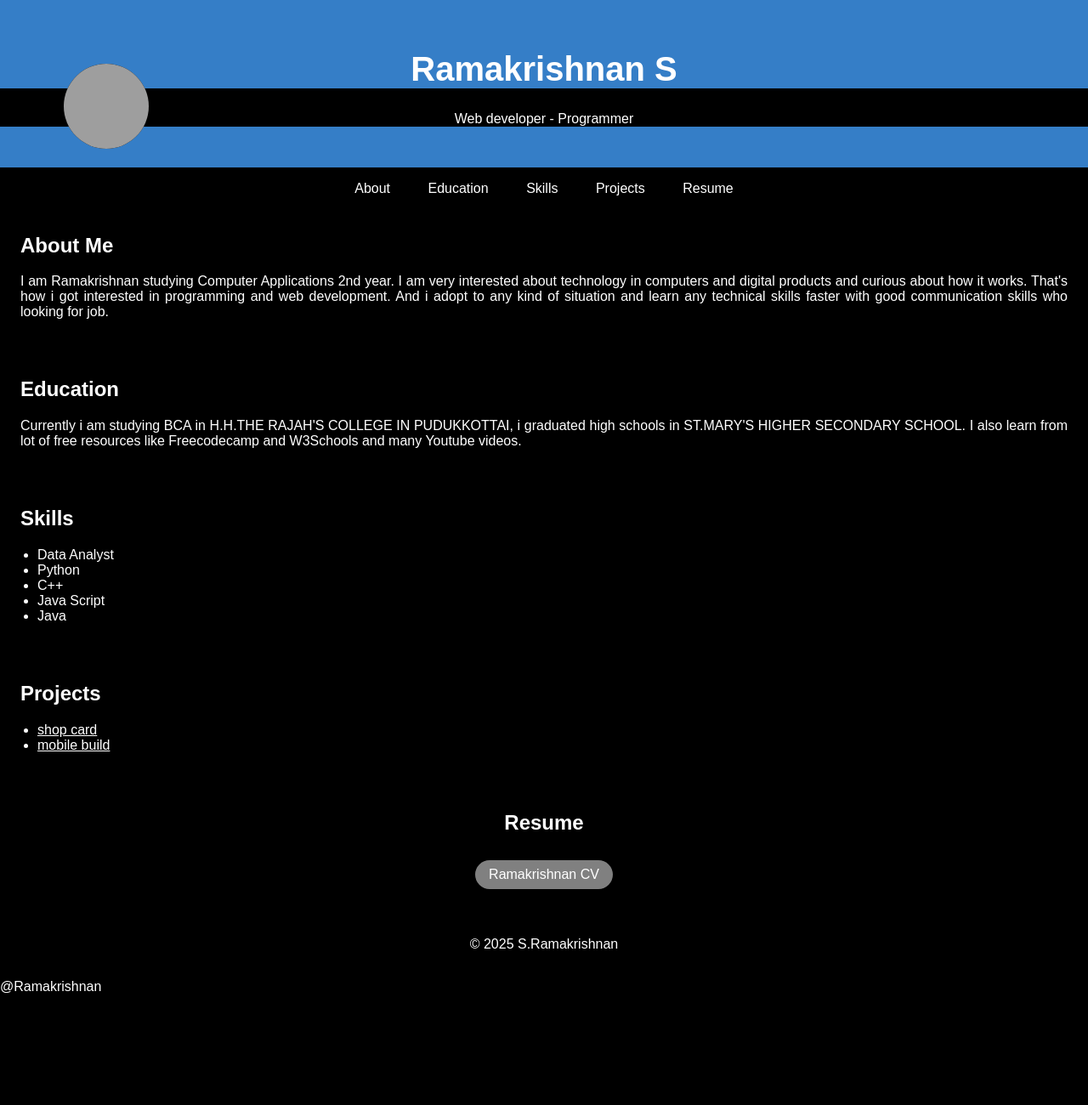
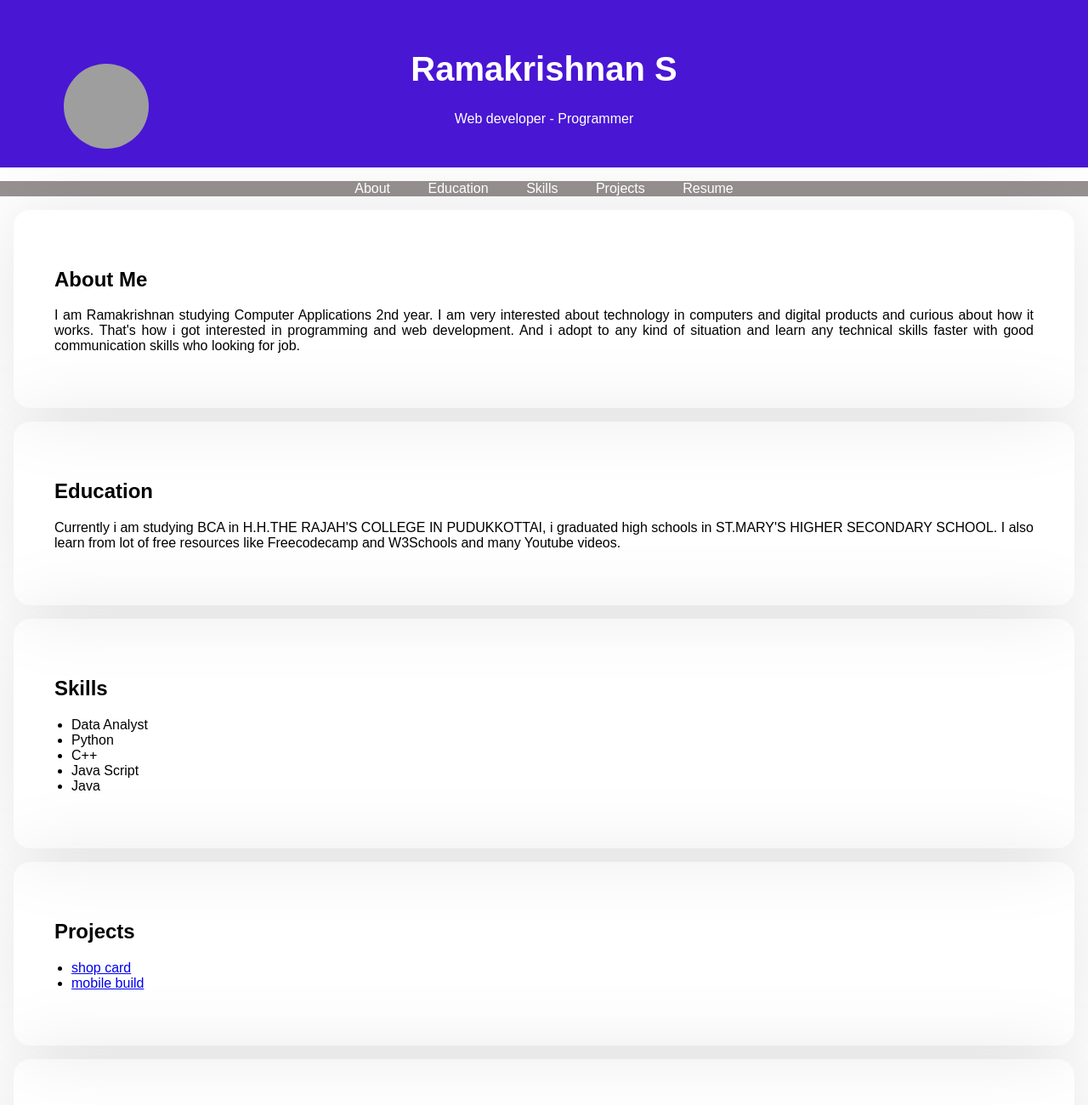
Before and after one commit to krishna08102005/krishna-CV, a plain HTML site: page index.html in a window 1280 px wide. Shown: the top 1300 px of the page at 85% size. Before the commit the page ends 1170 px from the top, so only its background shows below. Drawn offline with Linux system fonts and the light colour scheme; grey boxes are pictures that could not be loaded.

Commit message:
Update style.css

```diff
--- a/style.css
+++ b/style.css
@@ -1,16 +1,12 @@
-*{
-    background-color:black;
-    color:white
-}
 body {
             font-family: "arial",sans-serif;
             margin: 0;
             padding: 0;
-    background-color: black;
+            background-color: #ffff;
         }
 
         header {
-    background-color: #357EC7;
+            background-color: #4916d4;
             color: #fff;
             text-align: center;
             padding: 2rem 0;
@@ -18,7 +14,6 @@ header {
         }
         .header-content h1 {
             font-size: 2.5rem;
-    background-color: #357EC7;
         }
 
         /* Add styles for the round profile picture */
@@ -34,7 +29,7 @@ header {
 
         nav {
             background-color: #756b6bbd;
-    color: #191970;
+            color: #fff;
             text-align: center;
         }
 
@@ -54,8 +49,8 @@ nav ul li a {
         }
 
         .section-content {
-    background-color:  #ffffff00;
-    padding: 0.5rem;
+            background-color: #ffffff00;
+            padding: 3rem;
             margin: 1rem;
             border-radius: 20px;
             box-shadow: 0 0 100px rgba(0, 0, 0, 0.1);
@@ -63,7 +58,7 @@ nav ul li a {
         }
 
         .download-button {
-    background-color: grey;
+            background-color: #333;
             color: #fff;
             padding: 0.5rem 1rem;
             text-decoration: none;
@@ -74,13 +69,13 @@ nav ul li a {
         }
 
         .download-button:hover {
-    background-color:#357EC7 ;
+            background-color: #555;
         }
 
         footer {
             text-align: center;
             padding: 1rem 0;
-    background-color:black;
+            background-color: #130e0ed3;
             color: #fff;
         }
 
```
Lines whose indentation alone changed are shown as unchanged.
